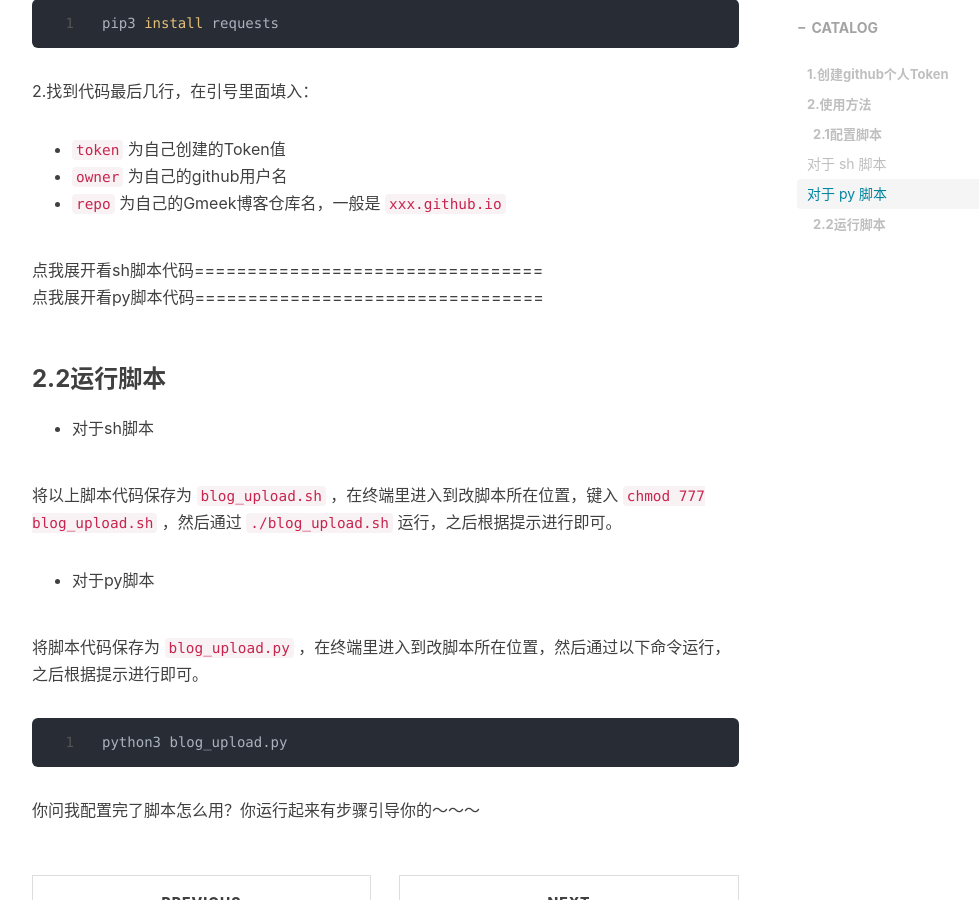
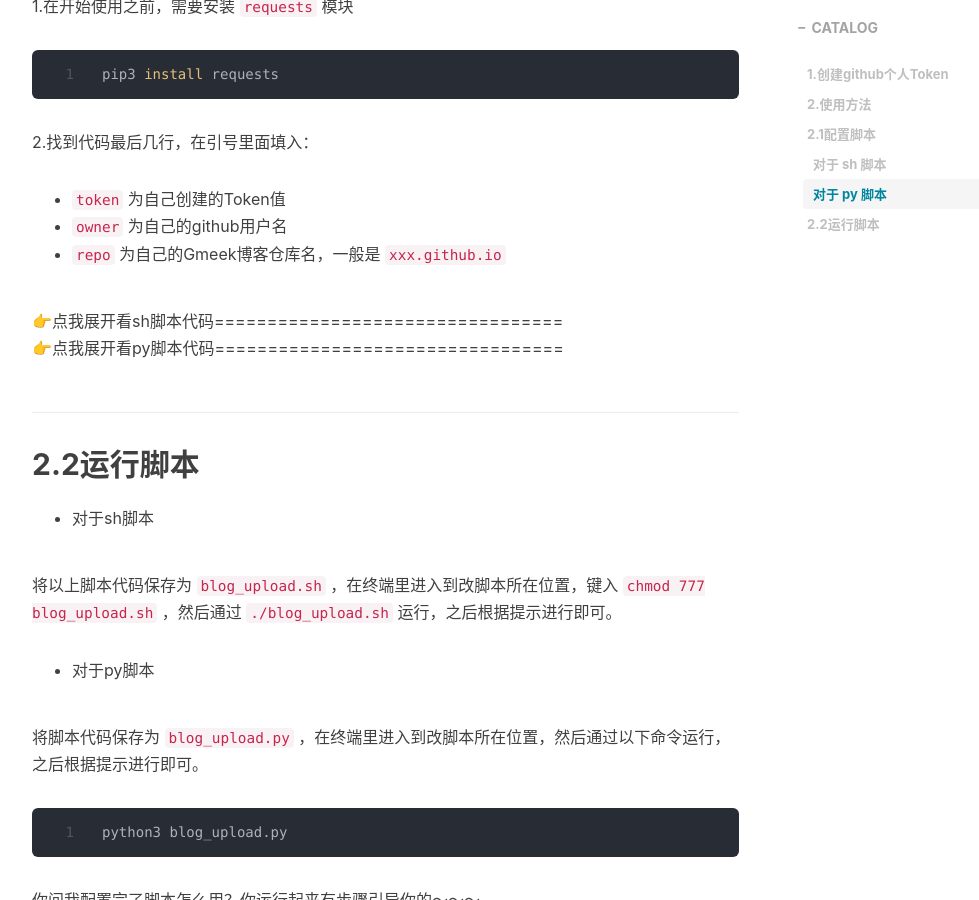
Before and after one commit to EchoZap/Huxpro_Blog, a Jekyll site: the page built from _posts/2024-09-03-「Gmeek」上传脚本(单篇或批量).md, in a window 1280 px wide and 900 px high, scrolled down 1862 px. Shown: the whole window, without its empty margins (233-1212 px from the left). Built offline with Jekyll 4.4.1, drawn with Linux system fonts in a browser that asks for light colours; nearby versions of some CDN libraries; comment, search, counter and statistics services are not loaded.

Commit message:
Update 2024-09-03-「Gmeek」上传脚本(单篇或批量).md

````diff
--- a/_posts/2024-09-03-「Gmeek」上传脚本(单篇或批量).md
+++ b/_posts/2024-09-03-「Gmeek」上传脚本(单篇或批量).md
@@ -34,9 +34,9 @@
 > Linux与mac系统使用 sh 脚本，Windows使用py脚本体验更佳
 > 也可根据喜好自行采用
 
-### 2.1配置脚本
+## 2.1配置脚本
 
-##### 对于 sh 脚本
+### 对于 sh 脚本
 > [!important]
 >
 > 使用前需确认以下：
@@ -53,7 +53,8 @@
 - `REPO` 为自己的Gmeek博客仓库名，一般是 `xxx.github.io`
 
 
-##### 对于 py 脚本
+### 对于 py 脚本
+
 1.在开始使用之前，需要安装 `requests` 模块
 
 ```shell
@@ -67,10 +68,9 @@
 - `repo` 为自己的Gmeek博客仓库名，一般是 `xxx.github.io`
 
 <details>
-  <summary> 点我展开看sh脚本代码================================= </summary>
+  <summary> 👉点我展开看sh脚本代码================================= </summary>
   <pre><code>
 
-```shell
 #!/usr/bin/env bash
 
 TOKEN=''
@@ -211,15 +211,13 @@
         ;;
     esac
 done
-```
-  </code></pre>
+</code></pre>
 </details>
 
 <details>
-  <summary> 点我展开看py脚本代码================================= </summary>
+  <summary> 👉点我展开看py脚本代码================================= </summary>
   <pre><code>
 
-```python
 import json
 import os
 import requests
@@ -304,12 +302,12 @@
         repo = "xxxx.github.io",
         token = "xxxx"
     )
-```
-  </code></pre>
+
+</code></pre>
 </details>
 
 
-### 2.2运行脚本
+## 2.2运行脚本
 
 - 对于sh脚本
 
````
